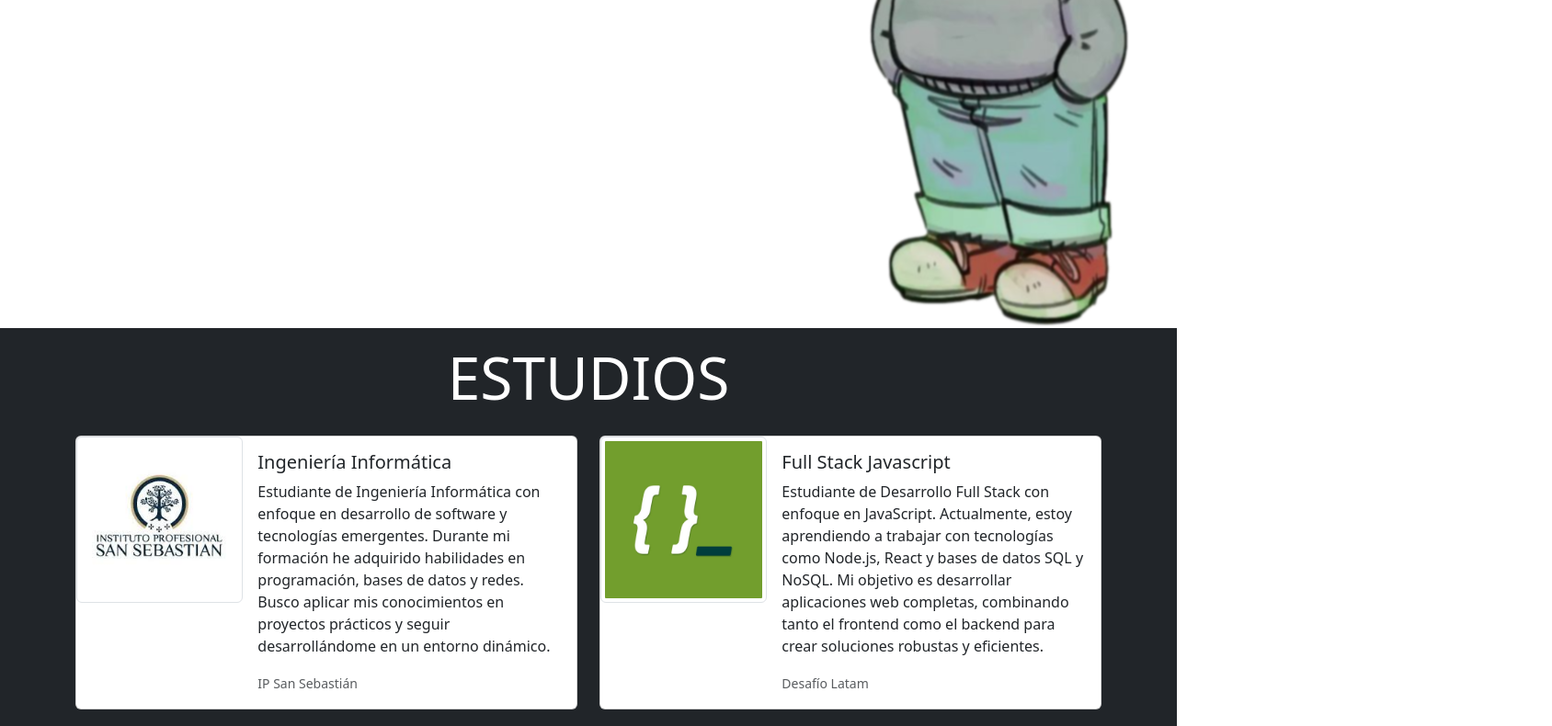
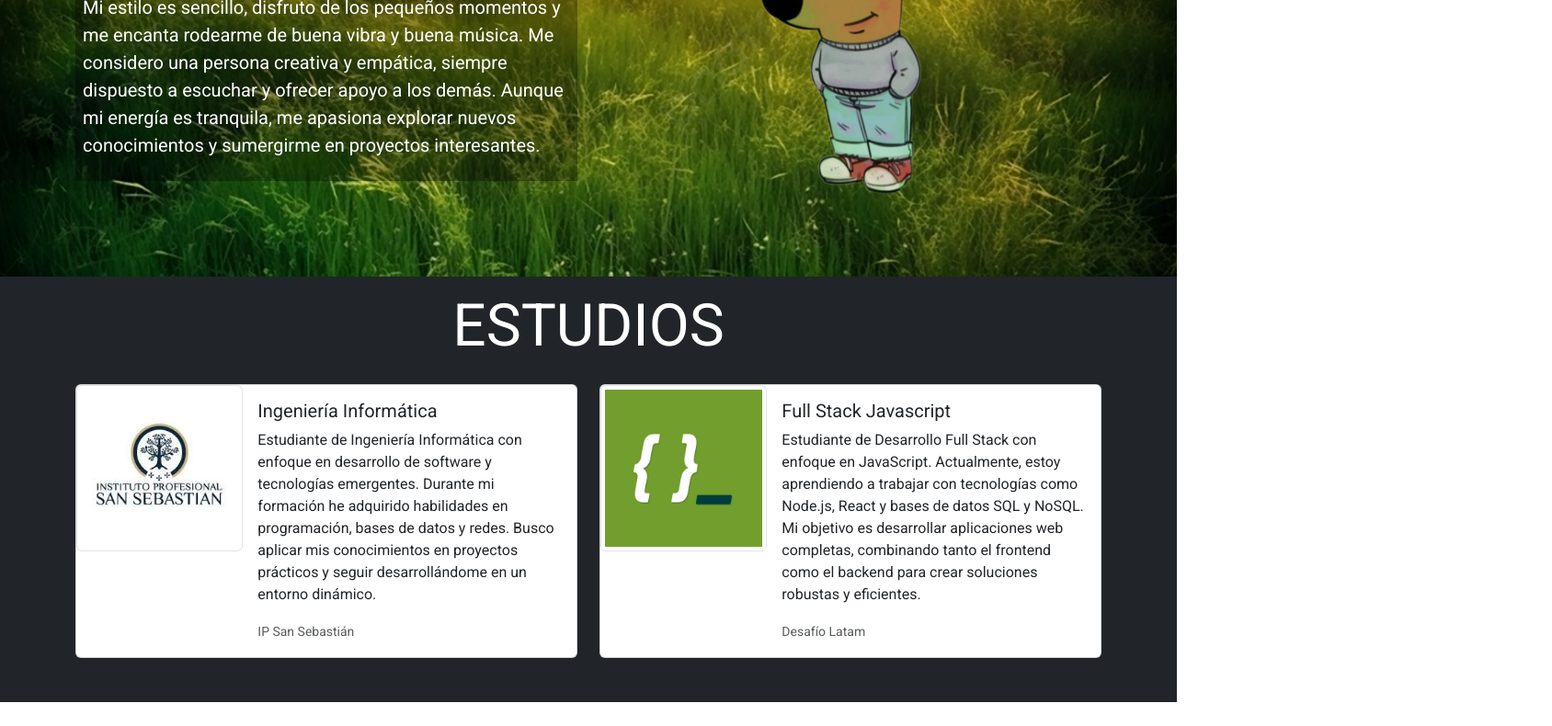
Before and after one commit to CodeRubenSegoviaC/PortafolioFrancisco, a plain HTML site: page index.html in a window 1280 px wide. Shown: the part 419-1209 px from the top of the page at 92% size, 1688 px wide, since content can reach past the window. Drawn offline with nearby package versions, Linux system fonts and the light colour scheme; the site is published under a folder, as on GitHub Pages, so addresses that start at the root find nothing; a script that the page names is missing.

Commit message:
test: modificacion ruta css, github pages no toma los estilos

```diff
--- a/index.html
+++ b/index.html
@@ -17,7 +17,7 @@
       rel="stylesheet"
     />
     <!-- Mi CSS Personalizado -->
-    <link href="/assets/css/styles.css" rel="stylesheet" />
+    <link href="./assets/css/styles.css" rel="stylesheet" />
   </head>
   <body>
     <!-- header/nav -->
```
